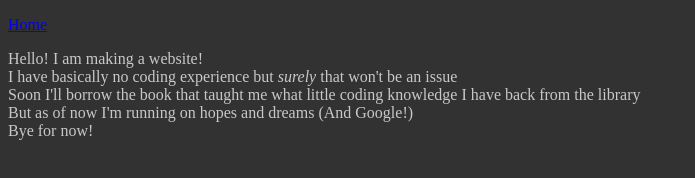
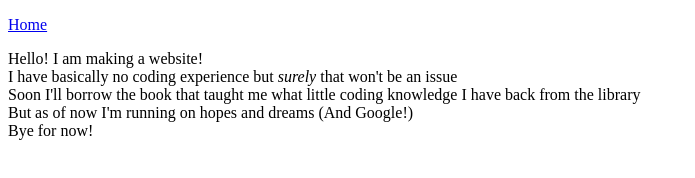
Before and after one commit to mattscientis/mattscientis.github.io, a plain HTML site: page november_13_2026/index.html in a window 1280 px wide. Shown: the whole page, without its empty margins (0-695 px from the left). Drawn offline with Linux system fonts and the light colour scheme.

Commit message:
v1.2.5 Whitening

```diff
--- a/november_13_2026/index.html
+++ b/november_13_2026/index.html
@@ -1,11 +1,13 @@
 <!DOCTYPE html>
 <html>
-<head></head>
-<body style="background-color: rgb(50,50,50)"; >
-    <header><nav><p style="color: rgb(200, 200, 200);" >
-        <a href="/index.html" > Home </a>
+<head>
+
+</head>
+<body>
+    <header><nav><p>
+        <a href="../index.html" > Home </a>
     </p></nav></header>
-    <p style="color: rgb(200, 200, 200);" >
+    <p>
         Hello!
         I am making a website! <br>
         I have basically no coding experience but <i>surely</i> that won't be an issue <br>
```
Also changed, not shown: index.html (+5 -5 lines).
